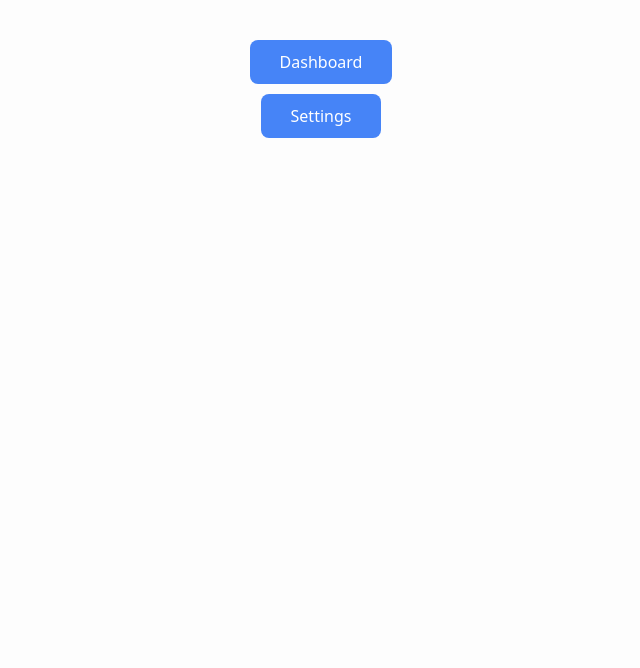
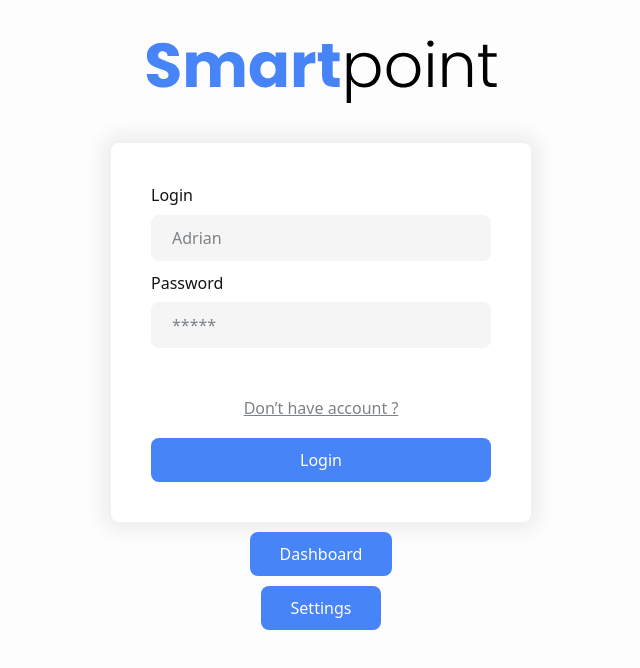
Before and after one commit to maximefondu/smartpoint, a Next.js app: page / in a window 1280 px wide. Shown: the top 668 px of the page, without its empty margins (319-959 px from the left). Built offline with nearby package versions, Linux system fonts and the light colour scheme.

Commit message:
Add login to home

```diff
--- a/src/app/page.tsx
+++ b/src/app/page.tsx
@@ -1,8 +1,23 @@
+import { Box } from '@components/Box'
 import { Button } from '@components/Button'
+import { Field } from '@components/form/Field'
+
+import LogoIcon from '@svg/logo.svg'
 
 export default async function Home() {
     return (
         <section className="wrap py-16 flex items-center flex-col gap-4">
+            <LogoIcon className="mb-12" />
+            <Box className="flex flex-col items-center gap-4 min-w-[42rem]">
+                <Field name="login" label={'Login'} placeholder={'Adrian'} className="w-full" />
+                <Field type="password" name="password" label={'Password'} placeholder={'*****'} className="w-full" />
+
+                <Button intent={'link'} className="mt-12">
+                    Don’t have account ?
+                </Button>
+
+                <Button className="w-full">Login</Button>
+            </Box>
             <Button href={'/dashboard'}>Dashboard</Button>
             <Button href={'/settings'}>Settings</Button>
         </section>
--- a/src/assets/css/config/colors.json
+++ b/src/assets/css/config/colors.json
@@ -13,7 +13,8 @@
     },
     "red": {
         "DEFAULT": "#CC4848",
-        "200": "#FAEDED"
+        "200": "#FAEDED",
+        "400": "#EDBBBB"
     },
     "grey": {
         "100": "#FDFDFD",
--- a/src/components/dashboard/sidebar/Index.tsx
+++ b/src/components/dashboard/sidebar/Index.tsx
@@ -7,7 +7,7 @@ import { Amount } from '@components/dashboard/sidebar/Amount'
 
 export const Sidebar = () => {
     return (
-        <div className="py-12 pr-12 h-full">
+        <div className="h-full">
             <div className="bg-white rounded shadow-md p-12 h-full flex flex-col justify-between">
                 <div>
                     <h2 className="font-bold text-xl">Cart</h2>
```
Also changed, not shown: src/assets/svg/logo.svg (added).
